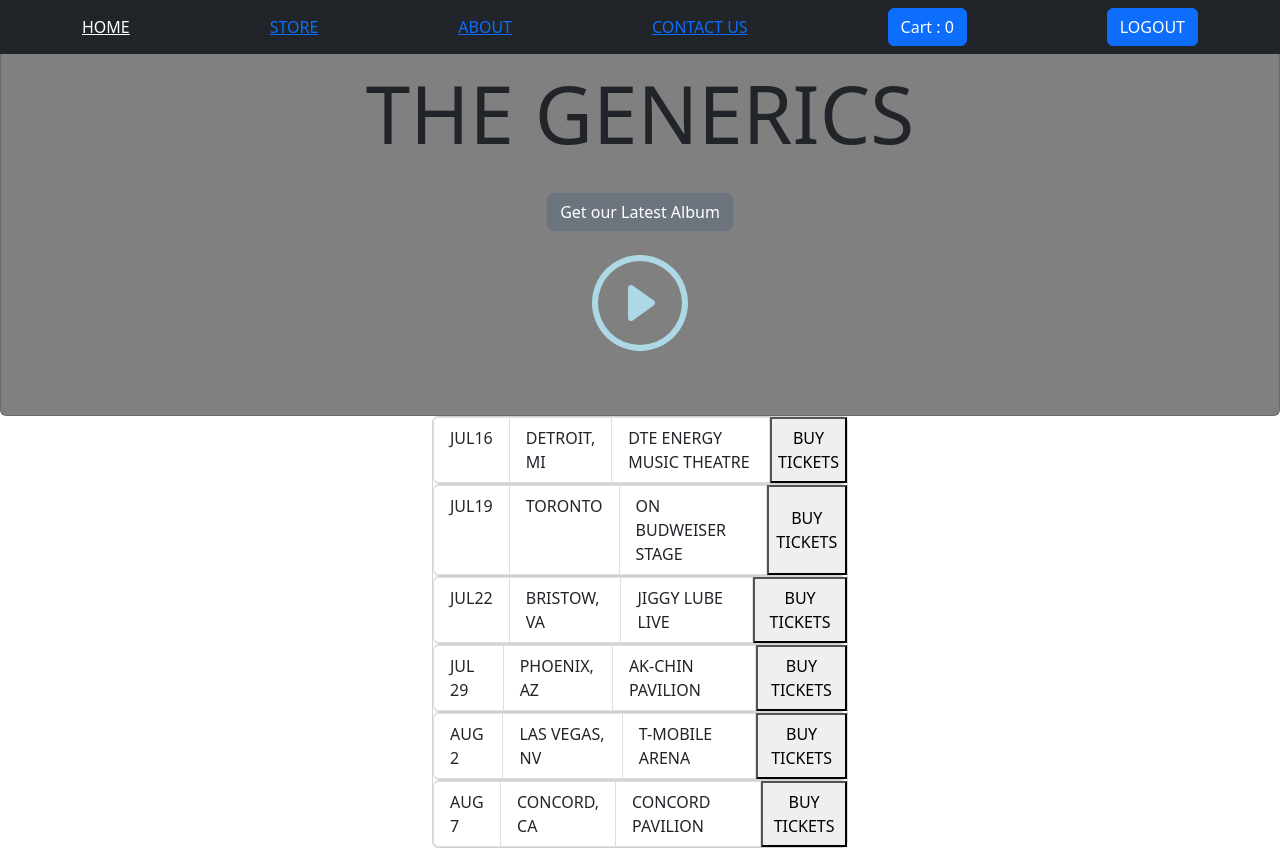
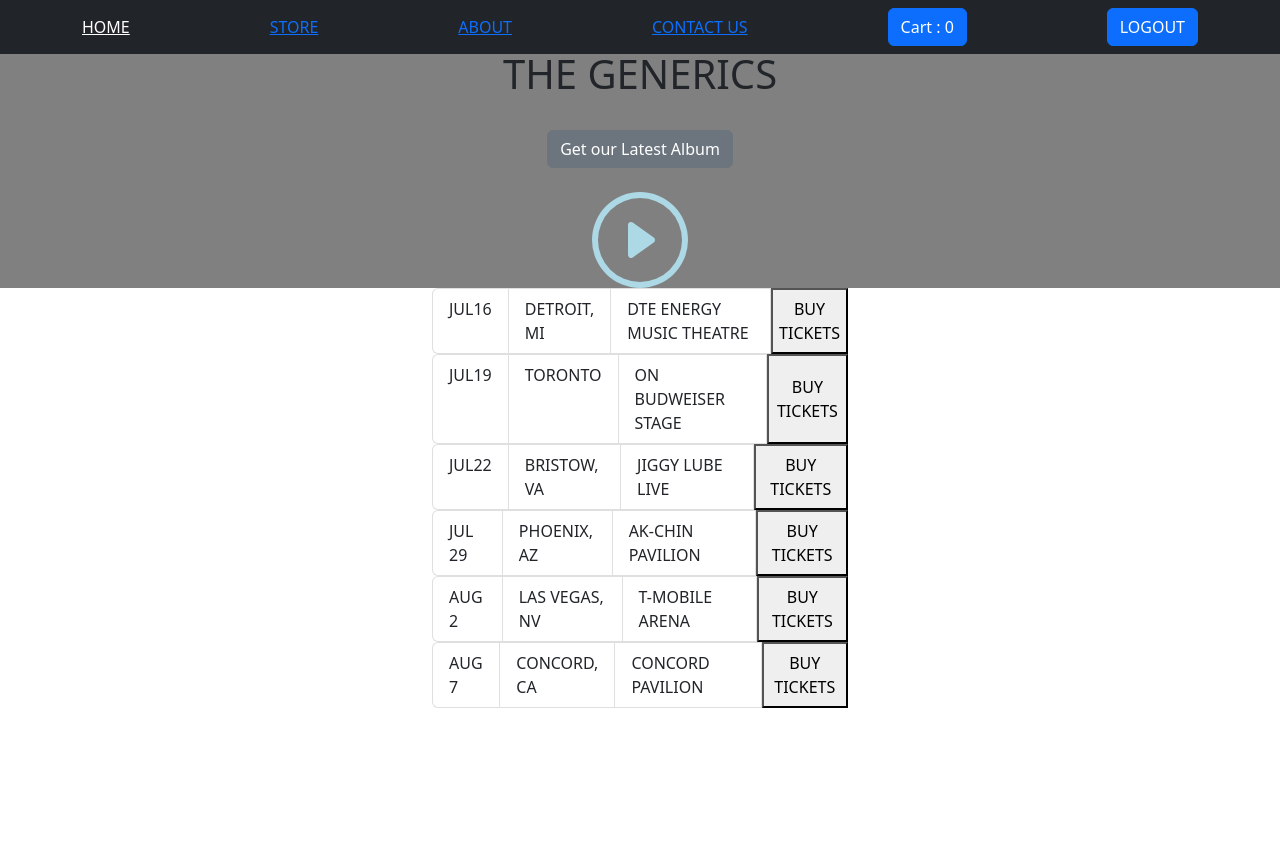
Before and after one commit to swatidurgekar/Ecommerce-project, a React (Create React App) app: page /Home in a window 1280 px wide. After the commit the page ends 800 px from the top, so only its background shows below. Built offline with nearby package versions, Linux system fonts and the light colour scheme; no server answers; sample sign-in values are in the browser's storage.

Commit message:
modified css

```diff
--- a/src/Components/Cart/Cart.js
+++ b/src/Components/Cart/Cart.js
@@ -2,6 +2,7 @@ import { useContext } from "react";
 import { Button, Card, CloseButton } from "react-bootstrap";
 import CartContext from "../Store/CartContext";
 import axios from "axios";
+import classes from "./Cart.module.css";
 
 const Cart = (props) => {
   const url = "https://ecommerce-16809-default-rtdb.firebaseio.com";
@@ -40,37 +41,11 @@ const Cart = (props) => {
 
   return (
     <>
-      <Card
-        style={{
-          paddingTop: "25rem",
-          position: "absolute",
-          zIndex: "100",
-          width: "30%",
-          right: 0,
-        }}
-      >
-        <Card.Body>
-          <Card.Title>
-            CART
+      <div>
+        <div className={classes.cart}>
+          <div>
+            <h2 className={classes.header}>CART</h2>
             <CloseButton onClick={functionHideCart} />
-          </Card.Title>
-          <ul
-            style={{ width: "100%" }}
-            className="list-group list-group-horizontal"
-          >
-            <li style={{ width: "28%" }} className="list-group-item">
-              ITEM
-            </li>
-            <li style={{ width: "20%" }} className="list-group-item">
-              TITLE
-            </li>
-            <li style={{ width: "18%" }} className="list-group-item">
-              PRICE
-            </li>
-            <li style={{ width: "15%" }} className="list-group-item">
-              QTY
-            </li>
-          </ul>
             {cartCtx.cartItems.map((cartElement) => {
               return (
                 <div
@@ -110,8 +85,9 @@ const Cart = (props) => {
                 </div>
               );
             })}
-        </Card.Body>
-      </Card>
+          </div>
+        </div>
+      </div>
     </>
   );
 };
--- /dev/null
+++ b/src/Components/Cart/Cart.module.css
@@ -0,0 +1,15 @@
+.cart {
+  position: absolute;
+  right: 0;
+  z-index: 1;
+  background-color: aqua;
+  padding: 10px;
+  margin-top: 50px;
+}
+
+.header {
+  display: inline;
+  margin-right: 350px;
+  margin-left: 10px;
+  padding: 5px;
+}
--- a/src/Components/NavbarComponent/NavbarComponent.js
+++ b/src/Components/NavbarComponent/NavbarComponent.js
@@ -23,6 +23,7 @@ const NavbarComponent = () => {
   const logoutHandler = () => {
     authCtx.logoutHandler();
     history.replace("/login");
+    setShowCart(false);
   };
 
   const functionShowCart = () => {
--- a/src/Components/Page/Contact.js
+++ b/src/Components/Page/Contact.js
@@ -1,5 +1,6 @@
 import { useRef } from "react";
 import { Form, FormLabel, Button } from "react-bootstrap";
+import classes from "./Contact.module.css";
 
 const Contact = () => {
   const name = useRef();
@@ -27,7 +28,8 @@ const Contact = () => {
   };
 
   return (
-    <Form onSubmit={onSubmitHandler} style={{ padding: "5rem" }}>
+    <div className={classes.contact}>
+      <Form onSubmit={onSubmitHandler}>
         <FormLabel htmlFor="name">Name: </FormLabel>
         <input ref={name} id="name" />
         <br />
@@ -39,6 +41,7 @@ const Contact = () => {
         <br />
         <Button type="submit">SUBMIT</Button>
       </Form>
+    </div>
   );
 };
 
--- /dev/null
+++ b/src/Components/Page/Contact.module.css
@@ -0,0 +1,3 @@
+.contact {
+  padding-top: 55px;
+}
--- /dev/null
+++ b/src/Components/Page/Home.css
@@ -0,0 +1,13 @@
+.home {
+  background-color: gray;
+  padding-top: 50px;
+}
+
+.home-header {
+  text-align: center;
+}
+
+.home-tickets {
+  margin: auto;
+  width: 26rem;
+}
--- a/src/Components/Page/Home.js
+++ b/src/Components/Page/Home.js
@@ -1,25 +1,14 @@
-import { Button, Card } from "react-bootstrap";
+import { Button } from "react-bootstrap";
 import "bootstrap/dist/css/bootstrap.min.css";
 import { PlayCircle } from "react-bootstrap-icons";
+import "./Home.css";
 
 const Home = () => {
   return (
     <>
-      <Card
-        style={{
-          padding: "3rem",
-          backgroundColor: "grey",
-        }}
-      >
-        <Card.Body>
-          <Card.Title
-            style={{
-              fontSize: "5rem",
-              textAlign: "center",
-            }}
-          >
-            THE GENERICS
-          </Card.Title>
+      <div className="home">
+        <div>
+          <h1 className="home-header">THE GENERICS</h1>
           <br />
           <div>
             <Button
@@ -35,12 +24,9 @@ const Home = () => {
             size={96}
             color="lightblue"
           />
-        </Card.Body>
-      </Card>
-      <div
-        className="card"
-        style={{ display: "flex", margin: "auto", width: "26rem" }}
-      >
+        </div>
+      </div>
+      <div className="home-tickets">
         <ul className="list-group list-group-horizontal">
           <li className="list-group-item">JUL16</li>
           <li className="list-group-item">DETROIT, MI</li>
--- a/src/Components/Page/Login.css
+++ b/src/Components/Page/Login.css
@@ -1,12 +1,3 @@
-body,
-html {
-  height: 100%;
-  display: flex;
-  margin: auto auto;
-  align-items: center;
-  justify-content: center;
-}
-
 form {
   border: 1px solid black;
   height: 200px;
--- a/src/Components/Page/Page.js
+++ b/src/Components/Page/Page.js
@@ -4,6 +4,7 @@ import { useContext } from "react";
 import { Link } from "react-router-dom";
 import axios from "axios";
 import AuthContext from "../Store/AuthContext";
+import classes from "./Page.module.css";
 
 const Page = () => {
   const url = "https://ecommerce-16809-default-rtdb.firebaseio.com";
@@ -107,37 +108,15 @@ const Page = () => {
 
   return (
     <>
-      <Card
-        style={{
-          paddingTop: "25rem",
-          overflow: "hidden",
-        }}
-      >
-        <Card.Body>
-          <Card.Title
-            style={{
-              fontSize: "5rem",
-              left: "25%",
-              position: "relative",
-            }}
-          >
-            The Generics
-          </Card.Title>
-        </Card.Body>
-      </Card>
-      <Card
-        style={{
-          width: "800px",
-          margin: "0 auto",
-        }}
-      >
-        <Card.Body>
+      <div className={classes.page}>
+        <div>
+          <h1 className={classes.header}>The Generics</h1>
+        </div>
+        <div className={classes.content}>
+          <div>
             {productsArr.map((product) => {
               return (
-              <Card.Body
-                style={{ float: "left", padding: "10px 70px" }}
-                key={product.title}
-              >
+                <div className={classes.body} key={product.title}>
                   <Card.Title style={{ paddingTop: "15px" }}>
                     {product.title}
                   </Card.Title>
@@ -148,9 +127,11 @@ const Page = () => {
                     />
                   </Link>
                   <Card.Text>${product.price}</Card.Text>
-                <Button onClick={() => addToCart(product)}>ADD TO CART</Button>
+                  <Button onClick={() => addToCart(product)}>
+                    ADD TO CART
+                  </Button>
                   <br />
-              </Card.Body>
+                </div>
               );
             })}
             <Button
@@ -159,8 +140,9 @@ const Page = () => {
             >
               See the cart
             </Button>
-        </Card.Body>
-      </Card>
+          </div>
+        </div>
+      </div>
     </>
   );
 };
--- /dev/null
+++ b/src/Components/Page/Page.module.css
@@ -0,0 +1,18 @@
+.page {
+  padding-top: 50px;
+  overflow: hidden;
+}
+
+.header {
+  margin-left: 40%;
+}
+
+.content {
+  width: 800px;
+  margin: 0 auto;
+}
+
+.body {
+  float: left;
+  padding: 10px 70px;
+}
```
Lines whose indentation alone changed are shown as unchanged.
